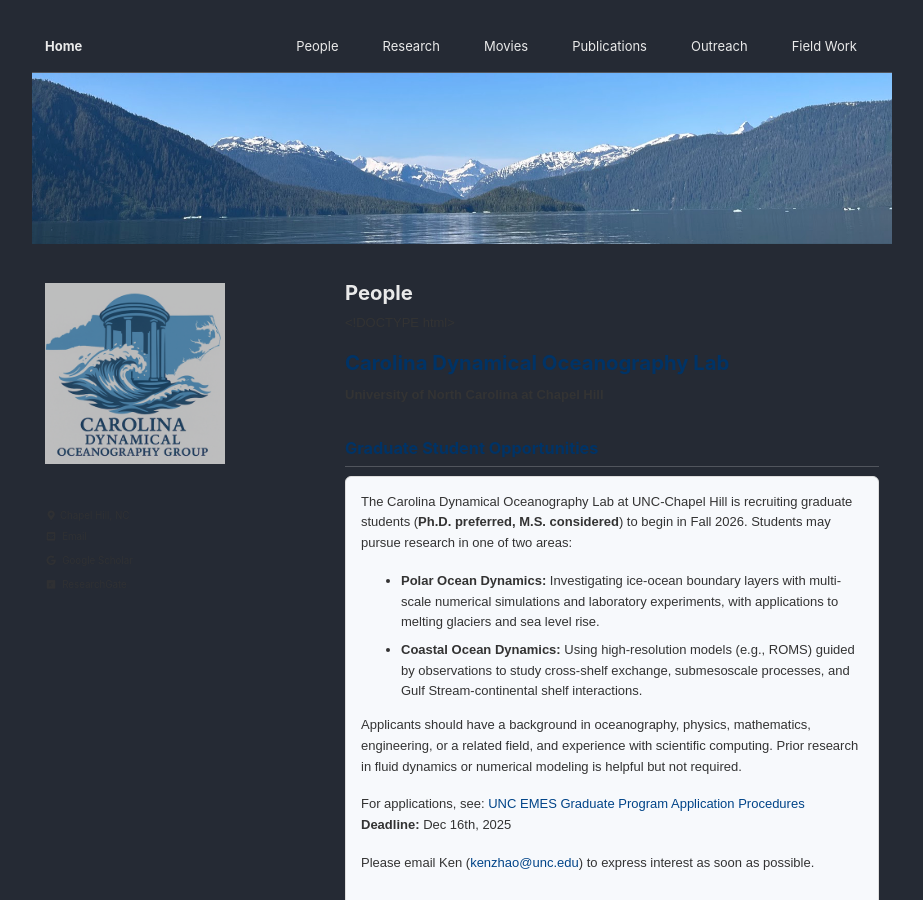
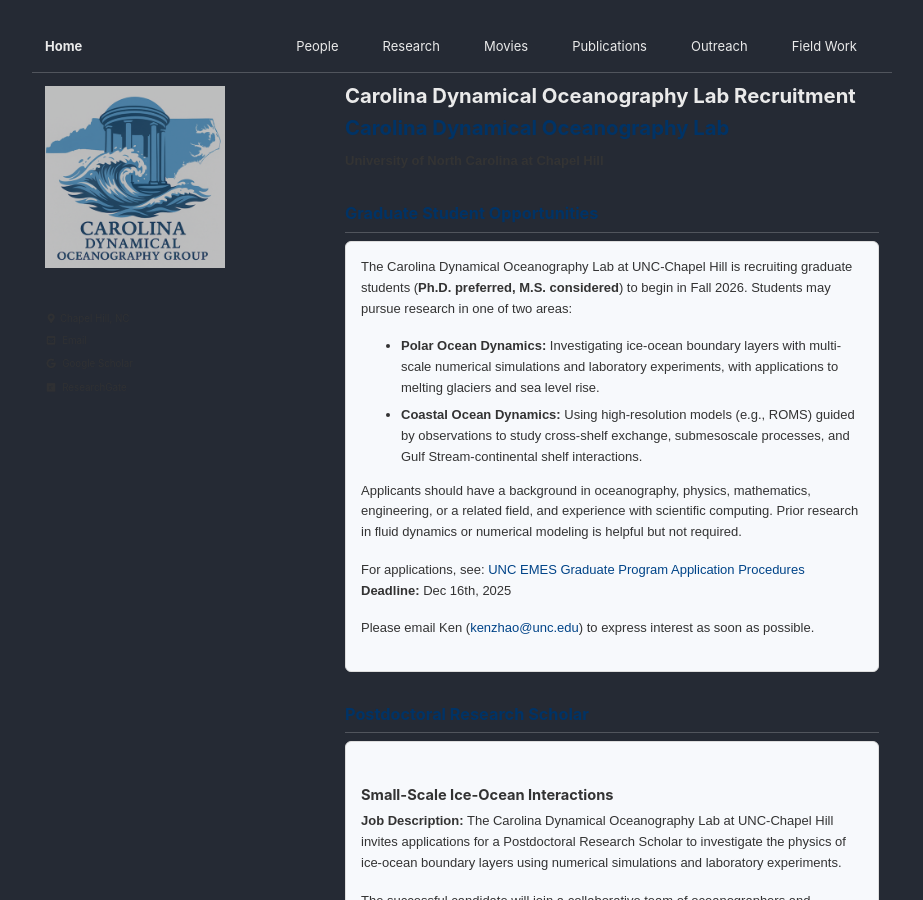
Before and after one commit to unc-ocean-dynamics/unc-ocean-dynamics.github.io, a Jekyll site: the page built from _pages/recruitment.md, in a window 1280 px wide and 900 px high. Shown: the whole window, without its empty margins (178-1101 px from the left). Built offline with Jekyll 4.4.1, drawn with Linux system fonts in a browser that asks for light colours; cached includes are drawn as plain includes.

Commit message:
Update recruitment.md

```diff
--- a/_pages/recruitment.md
+++ b/_pages/recruitment.md
@@ -1,47 +1,40 @@
 ---
-title: People
-header:
-  image: /assets/images/Banner.png
-permalink: /people/
+title: "Carolina Dynamical Oceanography Lab Recruitment"
+header: Recruitment
+permalink: /recruitment/
+image: /assets/images/Banner.png
 ---
 
-<!DOCTYPE html>
-<html lang="en">
-<head>
-  <meta charset="UTF-8">
-  <title>Carolina Dynamical Oceanography Lab Recruitment</title>
-  <style>
-    body {
-      font-family: Arial, sans-serif;
-      line-height: 1.6;
-      max-width: 900px;
-      margin: auto;
-      padding: 20px;
-      color: #333;
-    }
-    h1, h2 {
-      color: #003366;
-    }
-    .ad-block {
-      background: #f7f9fc;
-      padding: 15px;
-      margin-bottom: 2em;
-      border-radius: 6px;
-      border: 1px solid #ddd;
-    }
-    a {
-      color: #004488;
-      text-decoration: none;
-    }
-    a:hover {
-      text-decoration: underline;
-    }
-    hr {
-      margin: 2em 0;
-    }
-  </style>
-</head>
-<body>
+<style>
+  body {
+    font-family: Arial, sans-serif;
+    line-height: 1.6;
+    max-width: 900px;
+    margin: auto;
+    padding: 20px;
+    color: #333;
+  }
+  h1, h2 {
+    color: #003366;
+  }
+  .ad-block {
+    background: #f7f9fc;
+    padding: 15px;
+    margin-bottom: 2em;
+    border-radius: 6px;
+    border: 1px solid #ddd;
+  }
+  a {
+    color: #004488;
+    text-decoration: none;
+  }
+  a:hover {
+    text-decoration: underline;
+  }
+  hr {
+    margin: 2em 0;
+  }
+</style>
 
   <h1>Carolina Dynamical Oceanography Lab</h1>
   <p><strong>University of North Carolina at Chapel Hill</strong></p>
```
